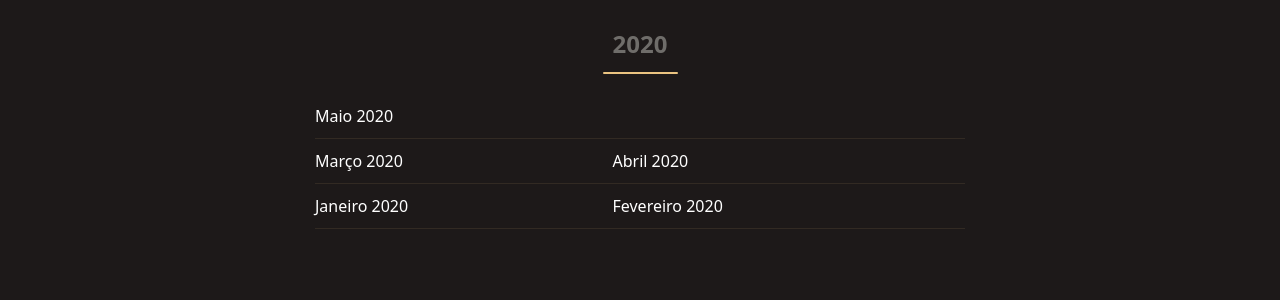
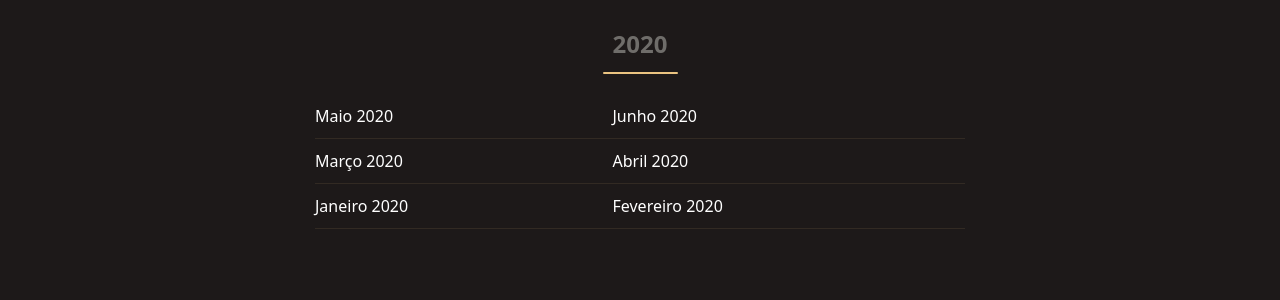
Before and after one commit to ateliedetemas/blpcrypto, a Jekyll site: the page built from _pages/relatorios.md, in a window 1280 px wide. Shown: the part 249-549 px from the top of the page. Built offline with Jekyll 4.4.1, drawn with Linux system fonts in a browser that asks for light colours.

Commit message:
Update relatorios.md

```diff
--- a/_pages/relatorios.md
+++ b/_pages/relatorios.md
@@ -5,7 +5,7 @@ title: Relatórios
 ---
 ## 2020
 
-[Maio 2020]({{ '/assets/documents/relatorios/2020/05p.pdf' | absolute_url }}) |
+[Maio 2020]({{ '/assets/documents/relatorios/2020/05p.pdf' | absolute_url }}) | [Junho 2020]({{ '/assets/documents/relatorios/2020/06p.pdf' | absolute_url }}) |
 [Março 2020]({{ '/assets/documents/relatorios/2020/03p.pdf' | absolute_url }}) |  [Abril 2020]({{ '/assets/documents/relatorios/2020/04p.pdf' | absolute_url }})
 [Janeiro 2020]({{ '/assets/documents/relatorios/2020/01p.pdf' | absolute_url }}) | [Fevereiro 2020]({{ "/assets/documents/relatorios/2020/02p.pdf" | absolute_url }})
 
```
